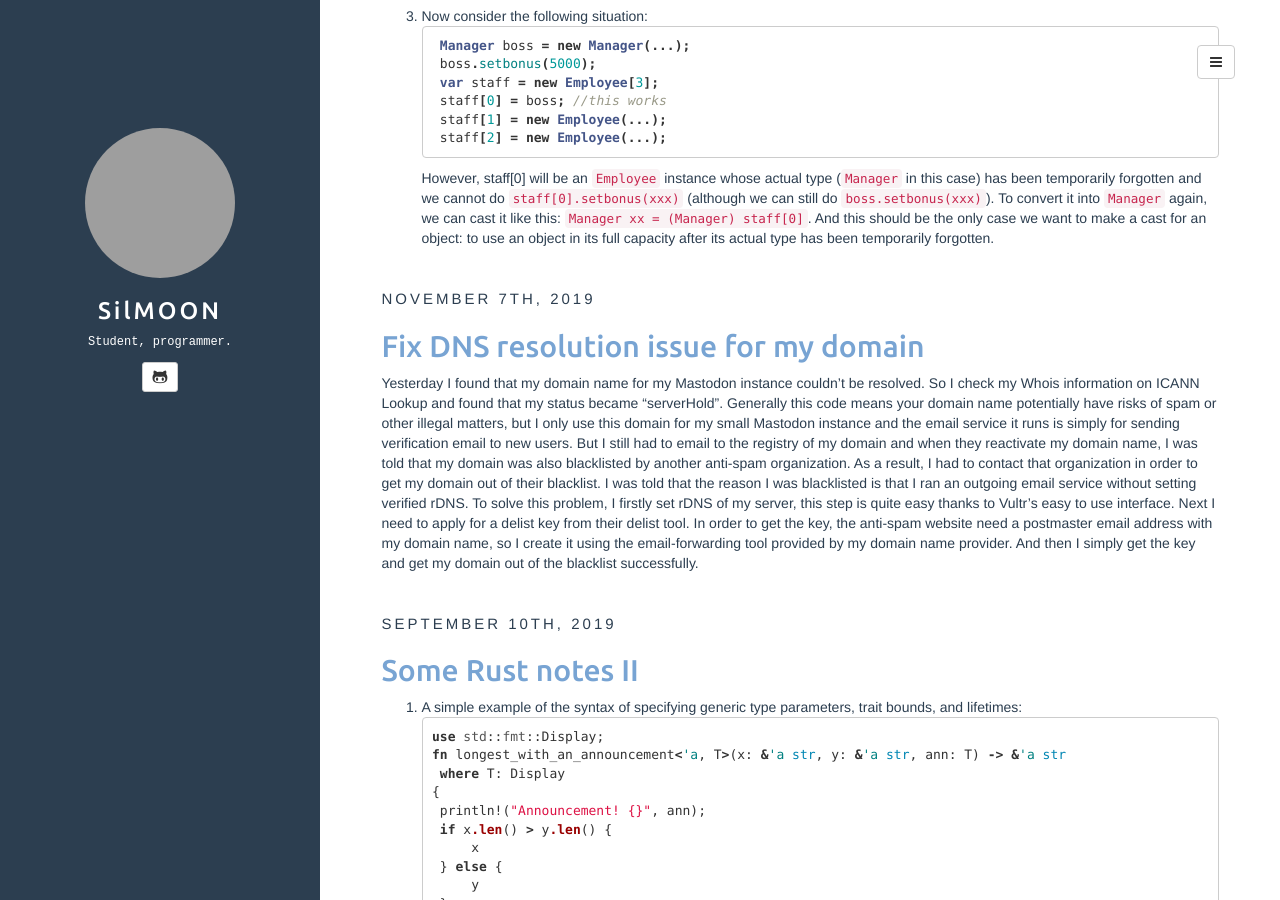
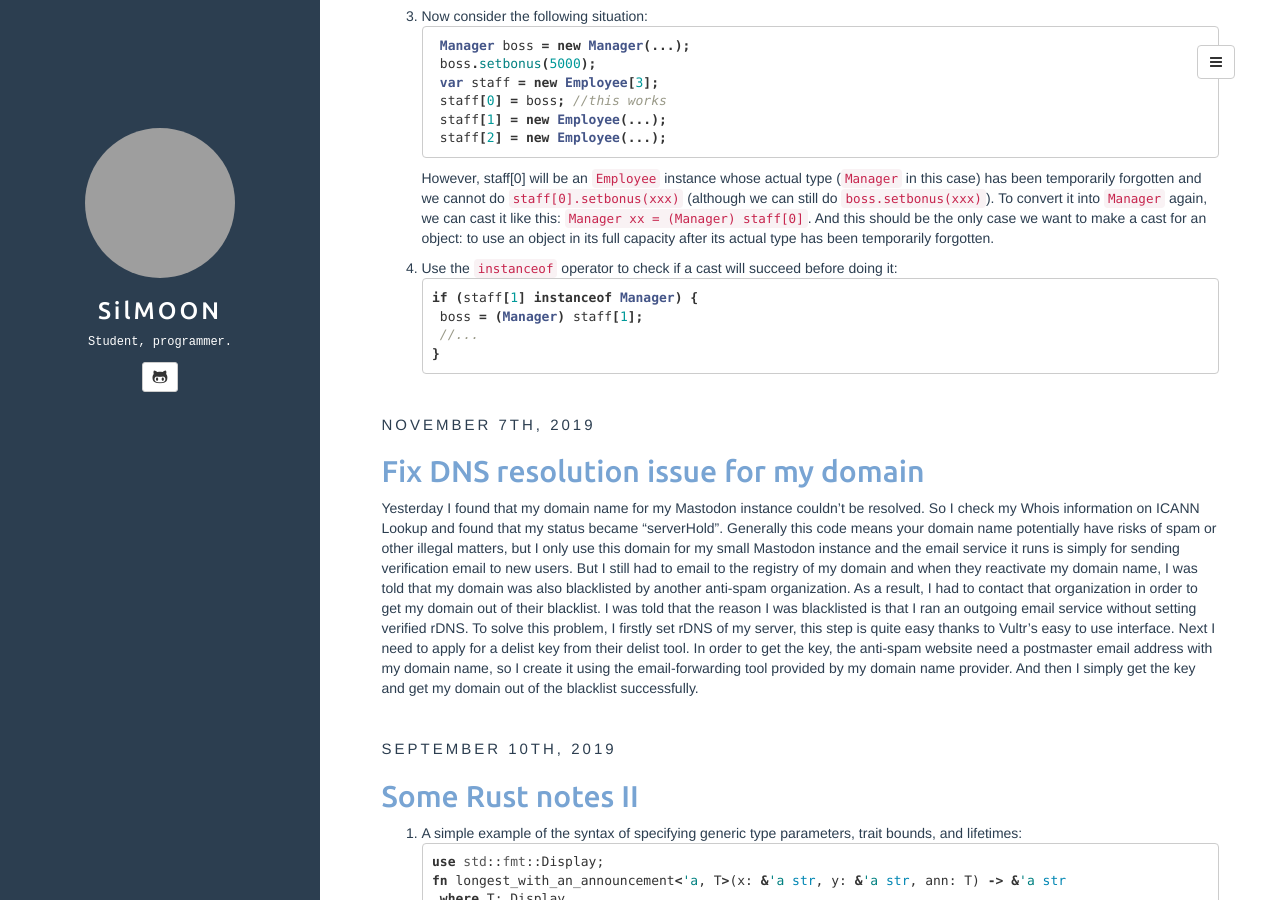
Before and after one commit to SilMOON/silmoon.github.io, a Jekyll site: the page built from index.html, in a window 1280 px wide and 900 px high, scrolled down 688 px. Built offline with Jekyll 4.4.1, drawn with Linux system fonts in a browser that asks for light colours; the list of posts is cut into pages by our own code; grey boxes are pictures that could not be loaded.

Commit message:
modify post

````diff
--- a/_posts/2020-01-17-some-java-notes.md
+++ b/_posts/2020-01-17-some-java-notes.md
@@ -39,3 +39,11 @@ In this case, you must use a cast so that your promise can be checked at runtime
     staff[2] = new Employee(...);
 ```
 However, staff[0] will be an `Employee` instance whose actual type (`Manager` in this case) has been temporarily forgotten and we cannot do `staff[0].setbonus(xxx)` (although we can still do `boss.setbonus(xxx)`). To convert it into `Manager` again, we can cast it like this: `Manager xx = (Manager) staff[0]`. And this should be the only case we want to make a cast for an object: to use an object in its full capacity after its actual type has been temporarily forgotten.
+
+4. Use the `instanceof` operator to check if a cast will succeed before doing it:
+```java
+if (staff[1] instanceof Manager) {
+    boss = (Manager) staff[1];
+    //...
+}
+```
````
